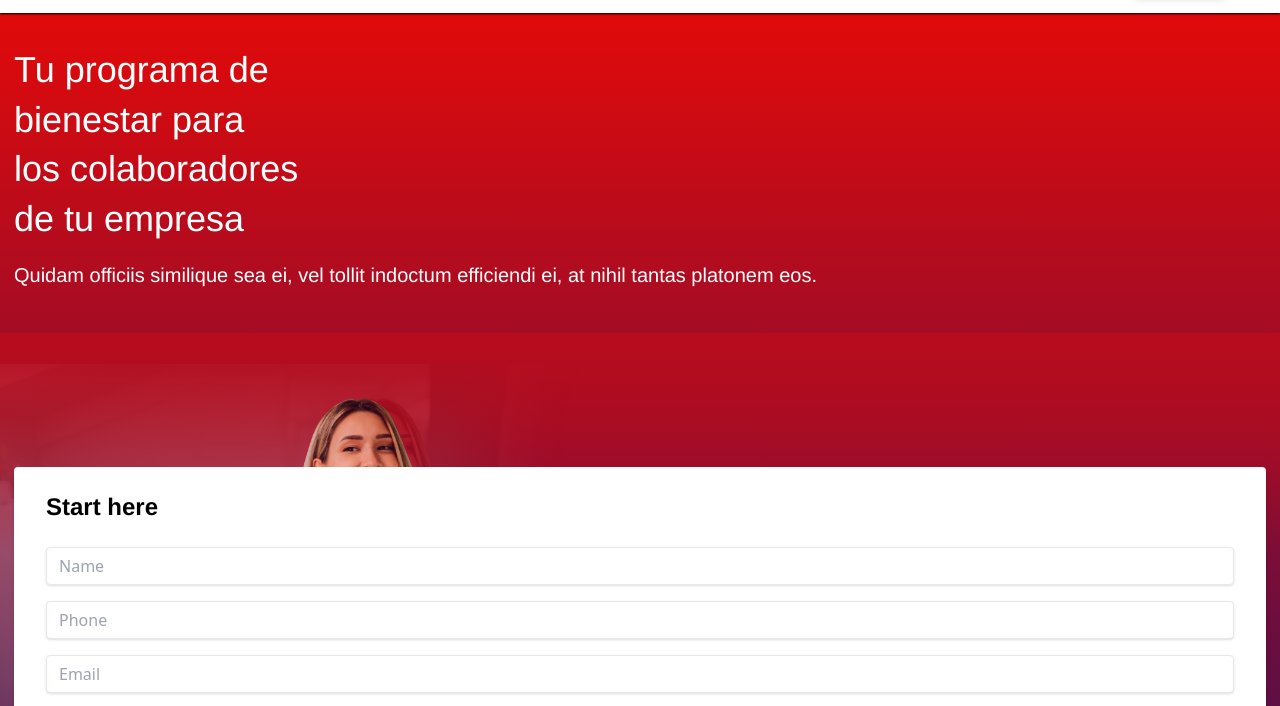
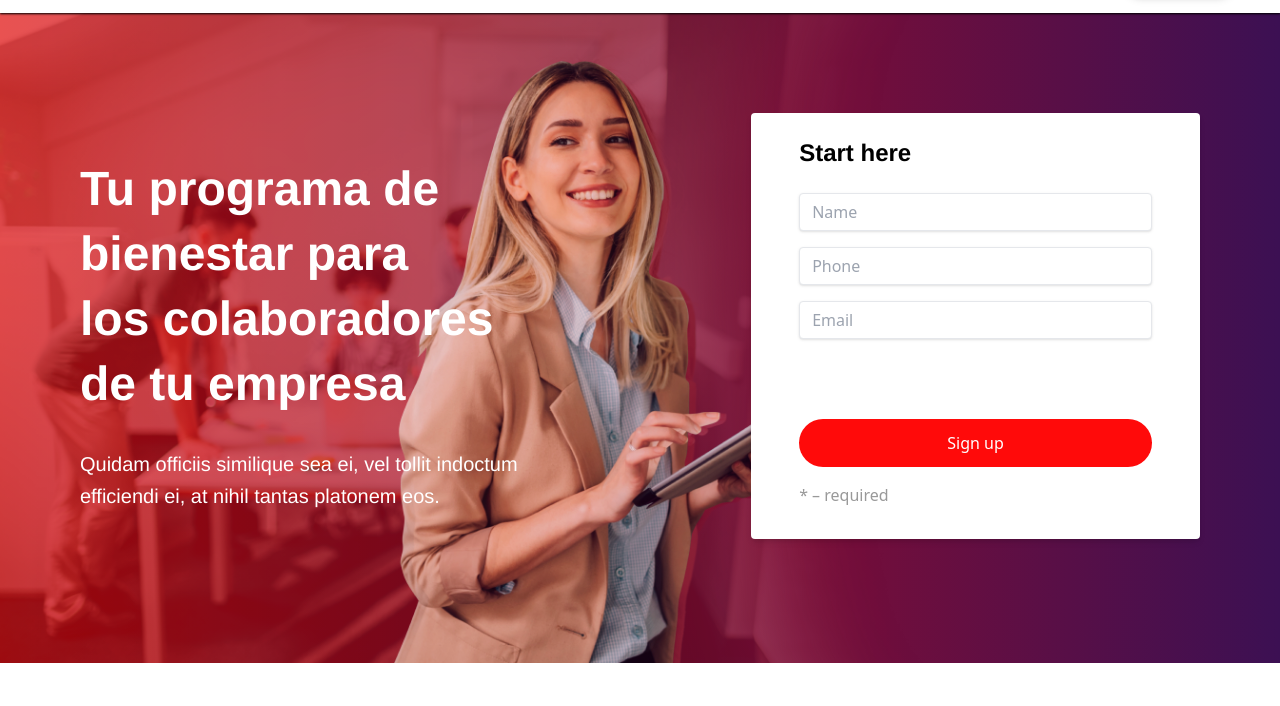
Before and after one commit to miguelAngelPG/body-systems-practice, a website built with Vite: page index.html in a window 1280 px wide. Shown: the part 67-773 px from the top of the page. Built offline with nearby package versions, Linux system fonts and the light colour scheme; no server answers; files whose address does not match are found by name.

Commit message:
banner for large devices

```diff
--- a/index.html
+++ b/index.html
@@ -56,10 +56,10 @@
             </div>
         </header>
 
-        <section id="banner" class="mt-20 bg-center bg-contain bg-no-repeat" style="background-image: url(src/assets/img/rectangle-2.png)">
-            <div id="card_container" class="px-3.5 pb-10 pt-8 bg-gradient-to-b from-[#E10A0A] to-[#3C1053] flex flex-col gap-44">
+        <section id="banner" class="mt-20 bg-center bg-contain bg-no-repeat md:min-h-[650px]" style="background-image: url(src/assets/img/rectangle-2.png)">
+            <div id="card_container" class="px-3.5 pb-10 pt-8 bg-gradient-to-b from-[#E10A0A] to-[#3C1053] flex flex-col gap-44 md:flex-row md:px-20 md:bg-gradient-to-r md:min-h-[650px] md:items-center md:relative">
                 <div id="slogan" class="font-DM_Sans text-white relative z-40">
-                    <h2 class=" font-medium  text-4xl leading-11 mb-4">
+                    <h2 class=" font-semibold text-4xl leading-11 mb-4 md:mb-8 md:font-bold md:text-5xl md:leading-[65px]">
                         Tu programa de <br/>
                         bienestar para <br/>
                         los colaboradores <br/>
@@ -69,12 +69,12 @@
                         Quidam officiis similique sea ei, vel tollit indoctum efficiendi ei, at nihil tantas platonem eos.
                     </p>
                 </div>
-                <div class="h-[441px] w-full absolute flex items-end top-[50%] left-0 after:content-[''] after:absolute after:z-0 after:top-0 after:left-0 after:w-full after:h-1/2 after:bg-gradient-to-b after:from-[#b70c1d] ">
-                    <img class="object-cover h-[410px] object-[38%_top] absolute left-0 opacity-30" src="src/assets/img/rectangle-2.png" alt="">
-                    <img class="object-cover h-[389px] object-[87%_top] z-10" src="src/assets/img/mujer-1.png" alt="">
+                <div class="h-[441px] w-full absolute flex items-end top-[40%] left-0 after:content-[''] after:absolute after:z-0 after:top-0 after:left-0 after:w-full after:h-1/2 after:bg-gradient-to-b after:from-[#b70c1d] sm:top-[30%] md:top-0 md:after:hidden md:h-full">
+                    <img class="object-cover h-[410px] object-[38%_top] absolute left-0 opacity-30 md:h-full md:object-[19%_top]" src="src/assets/img/rectangle-2.png" alt="">
+                    <img class="object-cover h-[389px] object-[87%_top] z-10 md:h-[96%]" src="src/assets/img/mujer-1.png" alt="">
                 </div>
-                <div class="w-full relative z-20">
-                    <form class="bg-white shadow-md rounded px-8 pt-6 pb-8 mb-4">
+                <div class="w-full relative z-20 md:w-[65%]">
+                    <form class="bg-white shadow-md rounded px-8 pt-6 pb-8 mb-4 md:px-12">
                         <h3 class="font-DM_Sans font-bold text-2xl mb-6">Start here</h3>
                         <div class="mb-4">
                             <input class="shadow appearance-none border rounded w-full py-2 px-3 text-gray-700 leading-tight focus:outline-none focus:shadow-outline" id="name" type="text" placeholder="Name"/>
@@ -82,7 +82,7 @@
                         <div class="mb-4">
                             <input class="shadow appearance-none border rounded w-full py-2 px-3 text-gray-700 leading-tight focus:outline-none focus:shadow-outline" id="phone" type="text" placeholder='Phone'/>
                         </div>
-                        <div class="mb-4">
+                        <div class="mb-4 md:mb-20">
                             <input class="shadow appearance-none border rounded w-full py-2 px-3 text-gray-700 leading-tight focus:outline-none focus:shadow-outline" id="email" type="email" placeholder='Email'/>
                         </div>
                         <button class="py-2 px-3 w-full h-12 mt-4 mb-4 bg-primaryRed rounded-full text-white hover:bg-red-700 flex items-center justify-center">
```
